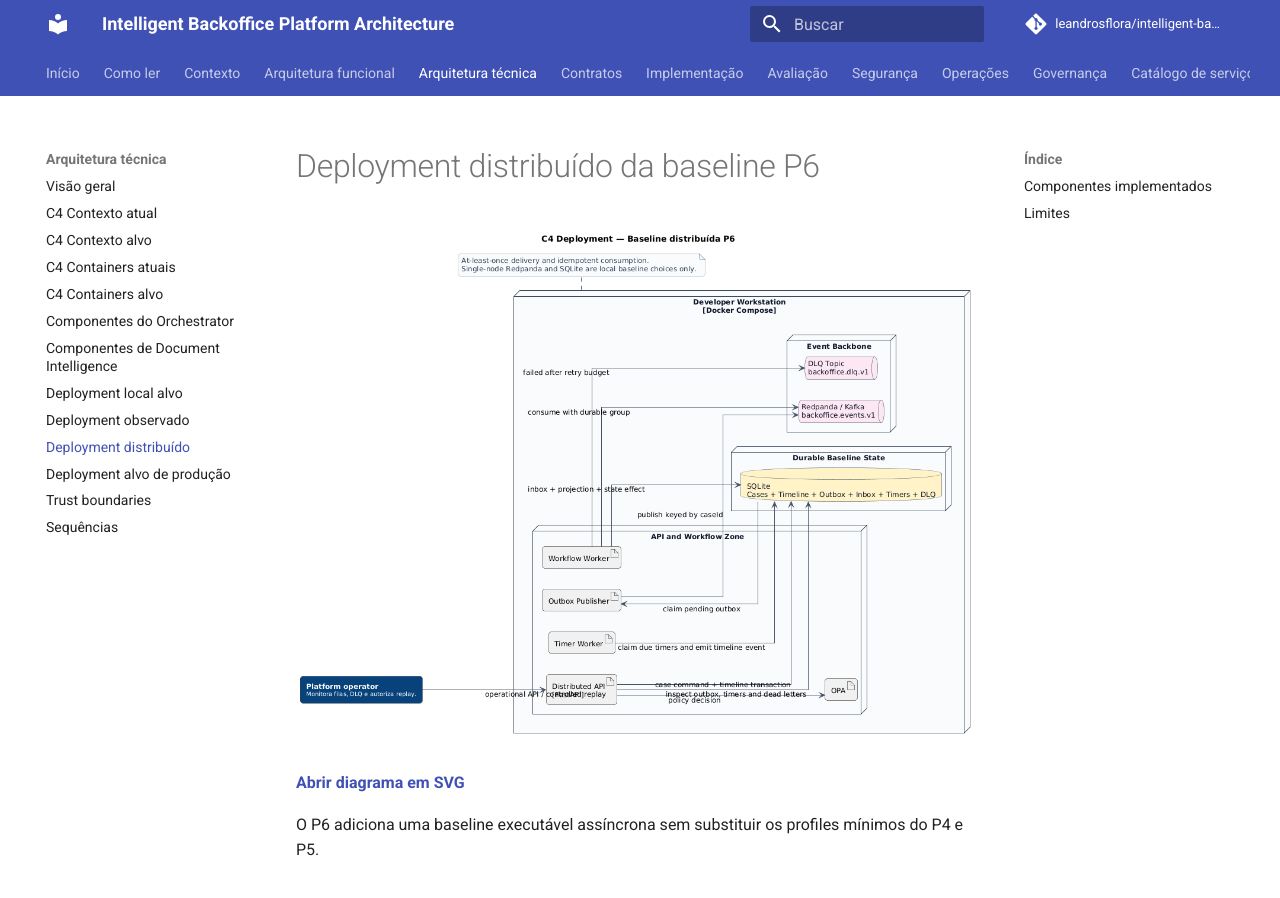
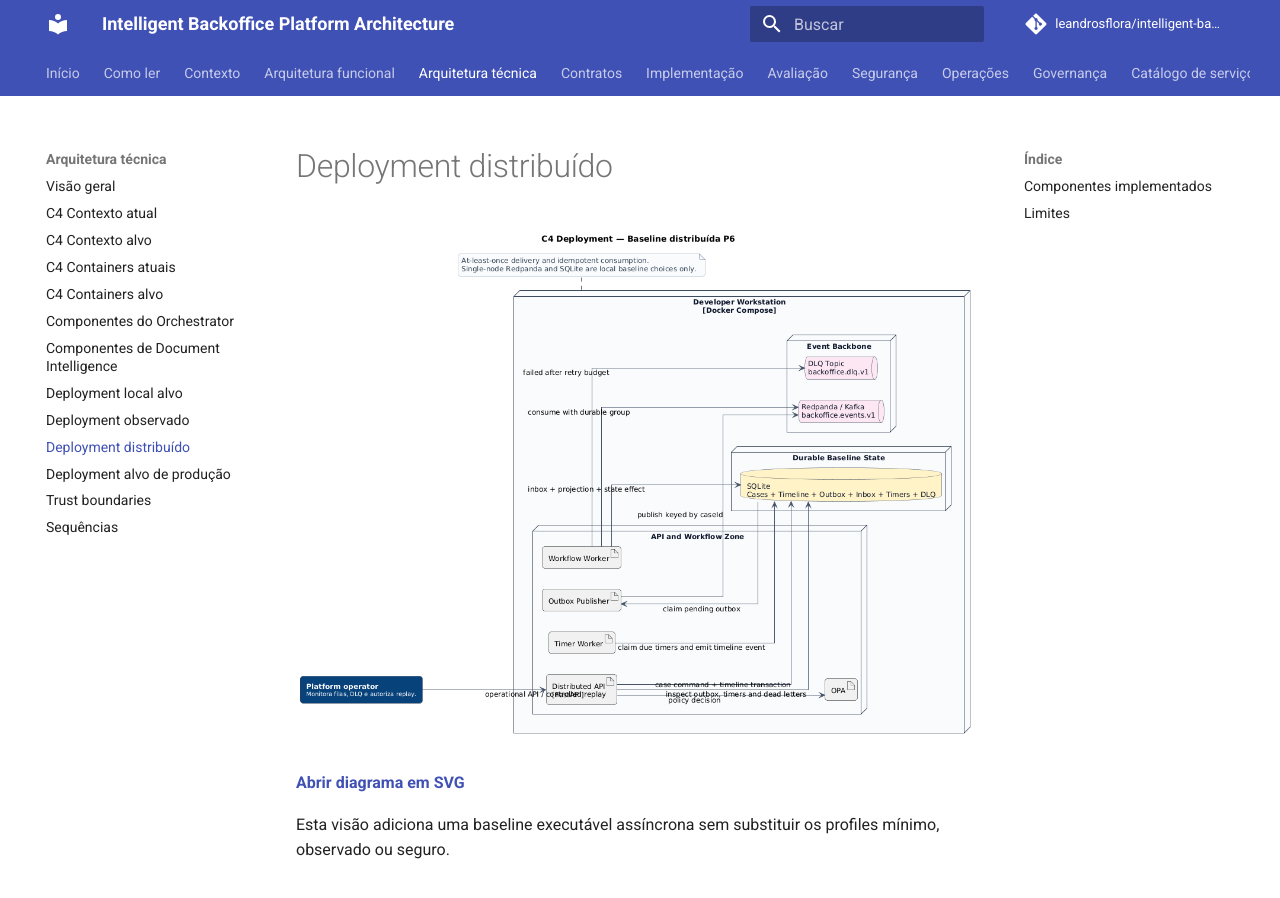
Before and after one commit to leandrosflora/intelligent-backoffice-platform-architecture, an MkDocs documentation site: the page built from docs/architecture/deployment-distributed-baseline.md, in a window 1280 px wide and 900 px high. Built offline with MkDocs 1.6.1 and Material for MkDocs 9.7.7, drawn with Linux system fonts in a browser that asks for light colours; comment, search, counter and statistics services are not loaded.

Commit message:
Remove fases do deployment distribuído

```diff
--- a/docs/architecture/deployment-distributed-baseline.md
+++ b/docs/architecture/deployment-distributed-baseline.md
@@ -1,10 +1,10 @@
-# Deployment distribuído da baseline P6
+# Deployment distribuído
 
 [![Deployment distribuído](../assets/diagrams/c4-deployment-distributed-baseline.png)](../assets/diagrams/c4-deployment-distributed-baseline.svg)
 
 [**Abrir diagrama em SVG**](../assets/diagrams/c4-deployment-distributed-baseline.svg)
 
-O P6 adiciona uma baseline executável assíncrona sem substituir os profiles mínimos do P4 e P5.
+Esta visão adiciona uma baseline executável assíncrona sem substituir os profiles mínimo, observado ou seguro.
 
 ## Componentes implementados
 
```
